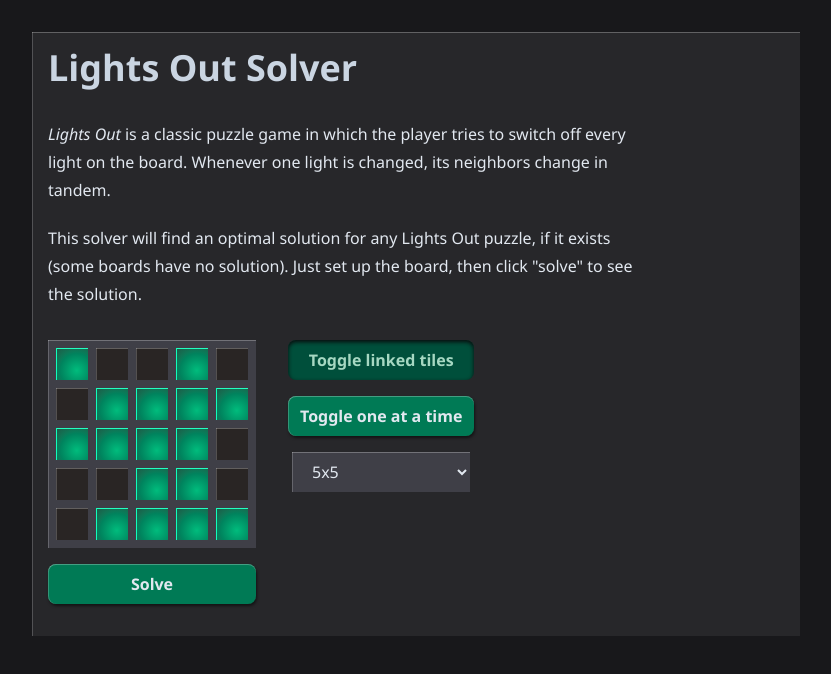
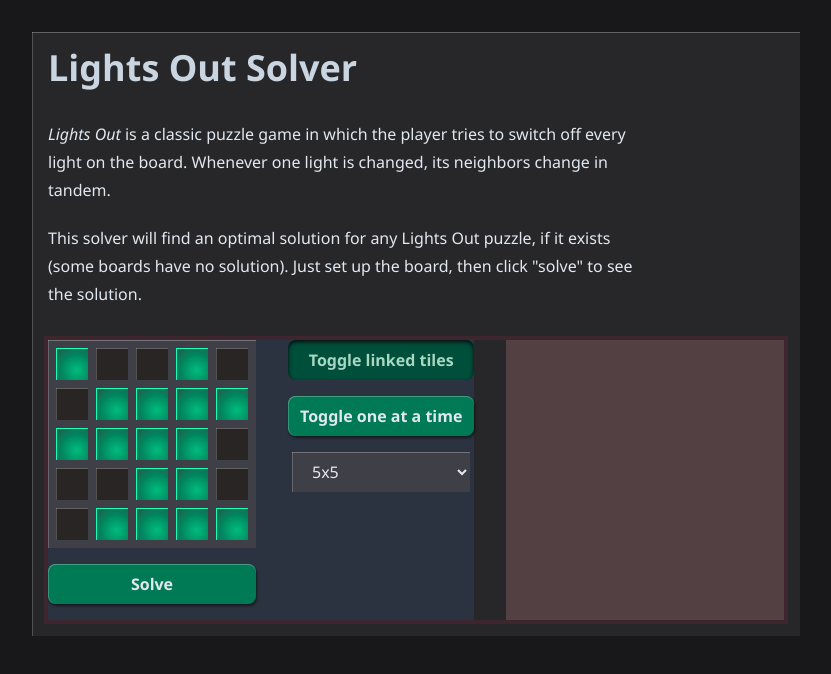
Before and after one commit to bprcode/lightsout-solver, a React (Vite) app: page / in a window 1280 px wide. Shown: the top 674 px of the page, without its empty margins (224-1055 px from the left). Built offline with nearby package versions, Linux system fonts and the light colour scheme.

Commit message:
Scroll solution steps

```diff
--- a/src/App.css
+++ b/src/App.css
@@ -21,7 +21,7 @@
 }
 
 @utility illuminated {
-  box-shadow: inset 1px 0 0 rgb(16, 255, 187), inset 0 1px 0 rgb(36, 255, 193);
+  box-shadow: inset 1px 0 0 rgb(16, 255, 187), inset 0 1px 0 rgb(31, 255, 191);
   background-image: radial-gradient(2.25rem at 65% 70%, oklch(69.6% 0.17 162.48), oklch(36.2% 0.051 172.552));
 
   /* background-image: radial-gradient(2.25rem at 65% 70%, oklch(69.6% 0.17 162.48), oklch(26.2% 0.051 172.552));
--- a/src/App.tsx
+++ b/src/App.tsx
@@ -89,8 +89,8 @@ function LightBoard({
           key={i}
           className={`${
             bit
-              // ? 'bg-emerald-500 group-hover:bg-emerald-300 group-active:bg-teal-200 extra-light-edge'
-              ? 'illuminated group-hover:very-illuminated group-active:bg-teal-200'
+              ? // ? 'bg-emerald-500 group-hover:bg-emerald-300 group-active:bg-teal-200 extra-light-edge'
+                'illuminated group-hover:very-illuminated group-active:bg-teal-200'
               : 'bg-stone-800 group-hover:bg-stone-700 group-active:bg-stone-400 light-edge'
           } flex justify-center w-full h-full`}
         >
@@ -171,12 +171,14 @@ function stepDiff(
 function SolutionSteps({
   solution,
   size,
+  className = '',
 }: {
   solution: BitBoard[]
   size: BoardSize
+  className?: string
 }) {
   return (
-    <div>
+    <div className={className}>
       <h2 className="text-slate-200 mt-4">Solution steps:</h2>
       <div className="flex flex-wrap gap-4">
         {solution.map((s, i) => {
@@ -256,7 +258,7 @@ function App() {
     'px-3 py-1 mb-4 rounded-lg font-semibold h-10 relative '
 
   return (
-    <div className="max-w-3xl mx-auto mt-8  bg-zinc-800 text-slate-200 p-4 light-edge">
+    <div className="max-w-3xl mx-auto mt-8  bg-zinc-800 text-slate-200 p-4 light-edge flex flex-col">
       <div className="prose text-slate-200">
         <h1 className="text-slate-300 font-bold">Lights Out Solver</h1>
 
@@ -272,7 +274,8 @@ function App() {
         </p>
       </div>
 
-      <div className="flex gap-8 mt-8 w-fit">
+      <div className="outline-4 outline-rose-500/10 mt-8 flex gap-8">
+        <div className="flex gap-8 w-fit bg-blue-400/10">
           <div className="flex flex-col">
             <LightBoard
               className="mb-4"
@@ -326,7 +329,9 @@ function App() {
               value={boardSize}
               onChange={e => {
                 setBoardSize(Number(e.target.value) as BoardSize)
-              setBitBoard(makeRandomBoard(Number(e.target.value) as BoardSize))
+                setBitBoard(
+                  makeRandomBoard(Number(e.target.value) as BoardSize)
+                )
                 setSolution(undefined)
               }}
             >
@@ -338,10 +343,19 @@ function App() {
           </div>
         </div>
 
+        <div className="bg-red-300/20 grow overflow-y-auto relative">
           {solution === null && (
             <h2 className="text-orange-300">This board cannot be solved.</h2>
           )}
-      {solution && <SolutionSteps solution={solution} size={boardSize} />}
+          {solution && (
+            <SolutionSteps
+              className="absolute"
+              solution={solution}
+              size={boardSize}
+            />
+          )}
+        </div>
+      </div>
     </div>
   )
 }
```
Lines whose indentation alone changed are shown as unchanged.
